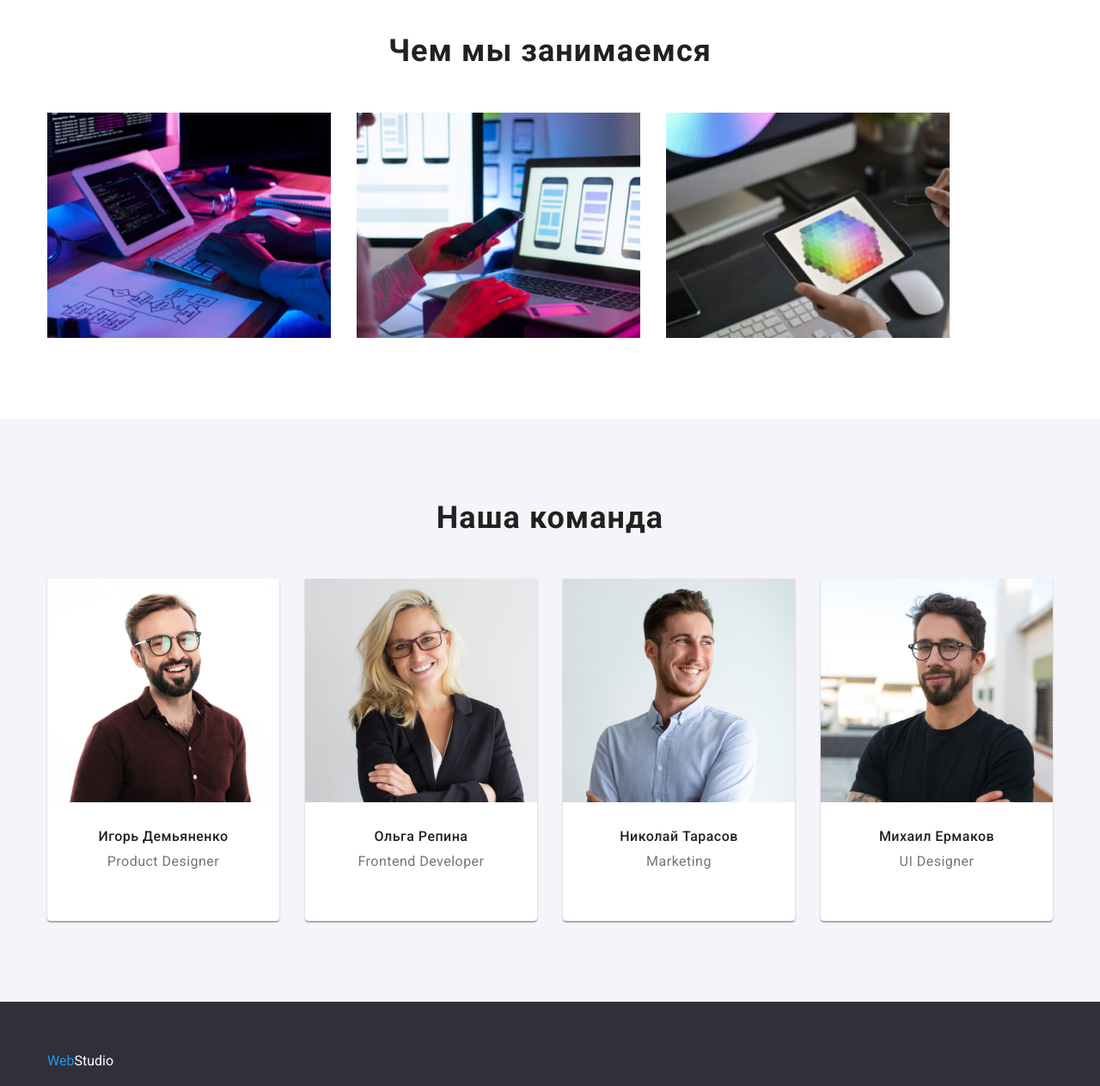
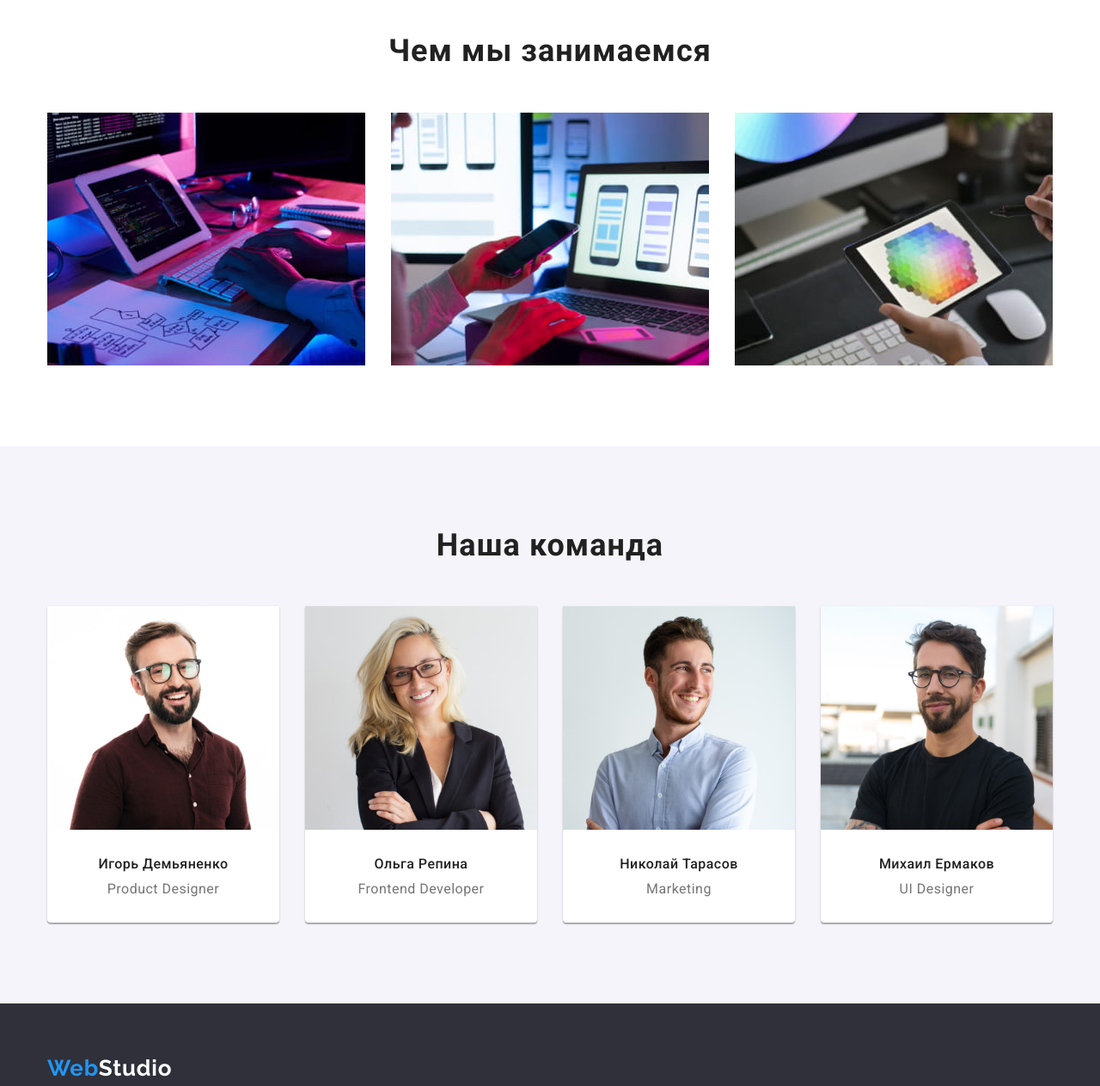
Before and after one commit to vasilinabiznyakova/goit-markup-hw-03, a plain HTML site: page index.html in a window 1280 px wide. Shown: the part 920-2183 px from the top of the page at 86% size. Drawn offline with nearby package versions, Linux system fonts and the light colour scheme; a web font is replaced by a local one.

Commit message:
add fixes: responsibilities (fix flex-basis), footer (remove margin in desription), footer-logo (add proper font)

```diff
--- a/css/styles.css
+++ b/css/styles.css
@@ -221,7 +221,7 @@ address {
   display: flex;
 }
 .jobs-list-item {
-  flex-basis: calc(100% / 3 - 60px);
+  flex-basis: calc(100% / 3);
 }
 .jobs-list-item:not(:nth-child(3n + 1)) {
   margin-left: var(--card-set-gap);
@@ -260,7 +260,6 @@ address {
   color: var(--secondary-text-color-theme-dark);
 }
 .team-list-description {
-  margin-bottom: var(--card-set-gap);
   font-weight: 400;
   font-size: 16px;
   line-height: 1.19;
@@ -280,6 +279,11 @@ address {
   display: inline-block;
   margin-bottom: 20px;
 
+  font-family: var(--secondary-font-family);
+  font-weight: 700;
+  font-size: 26px;
+  line-height: 1.19;
+  letter-spacing: 0.03em;
   color: var(--logo-main-color);
 }
 .address-list-item:not(:last-child) {
--- a/index.html
+++ b/index.html
@@ -102,34 +102,30 @@
           <h2 class="overtitle">Чем мы занимаемся</h2>
           <ul class="jobs-list list">
             <li class="jobs-list-item">
-              <a href="">
               <img
                 src="./images/coding-process.jpg"
                 alt="разработка сайта"
                 width="370"
                 height="294"
               />
-              </a>
             </li>
             <li class="jobs-list-item">
-              <a class="jobs-list-item-link link" href=""
-                ><img
+              <img
                 class="jobs-list-item-img"
                 src="./images/adapting-process.jpg"
                 alt="адаптив сайта"
                 width="370"
                 height="294"
-              /></a>
+              />
             </li>
             <li class="jobs-list-item">
-              <a class="jobs-list-item-link link" href=""
-                ><img
+              <img
                 class="jobs-list-item-img"
                 src="./images/design-process.jpg"
                 alt="дизайн сайта"
                 width="370"
                 height="294"
-              /></a>
+              />
             </li>
           </ul>
         </div>
```
Lines whose indentation alone changed are shown as unchanged.
